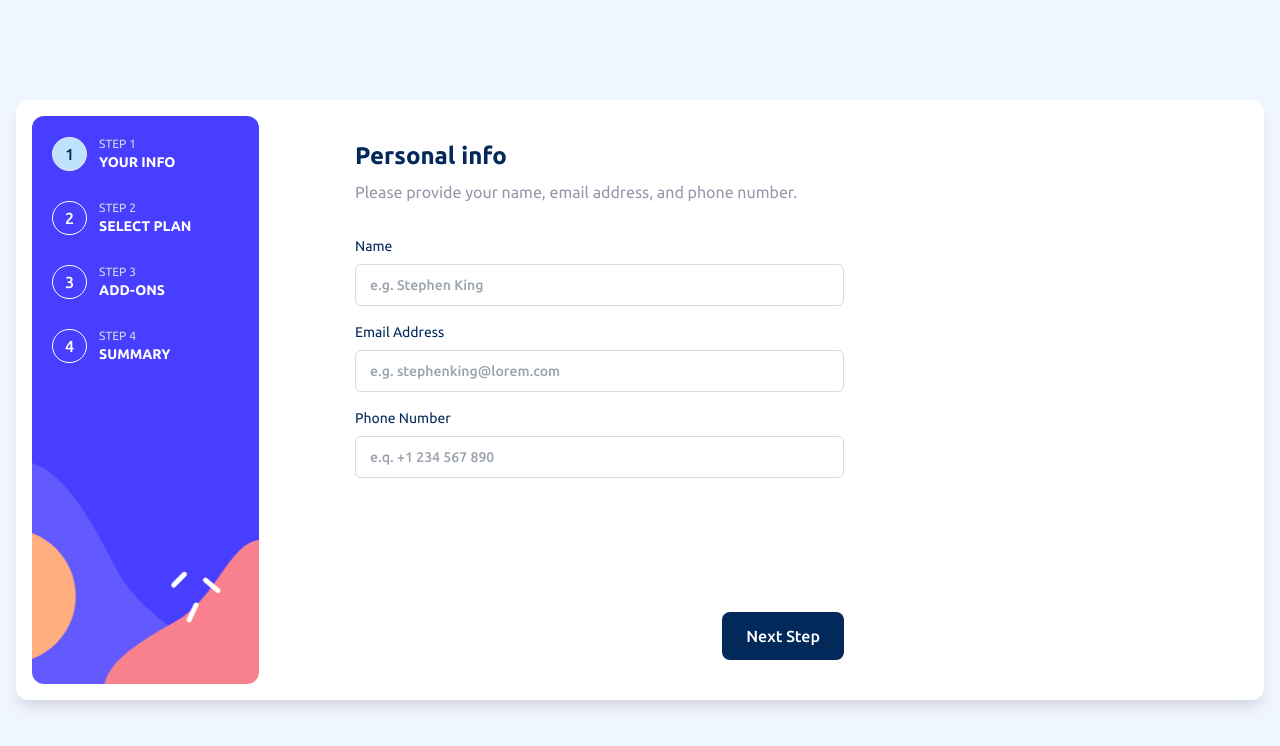
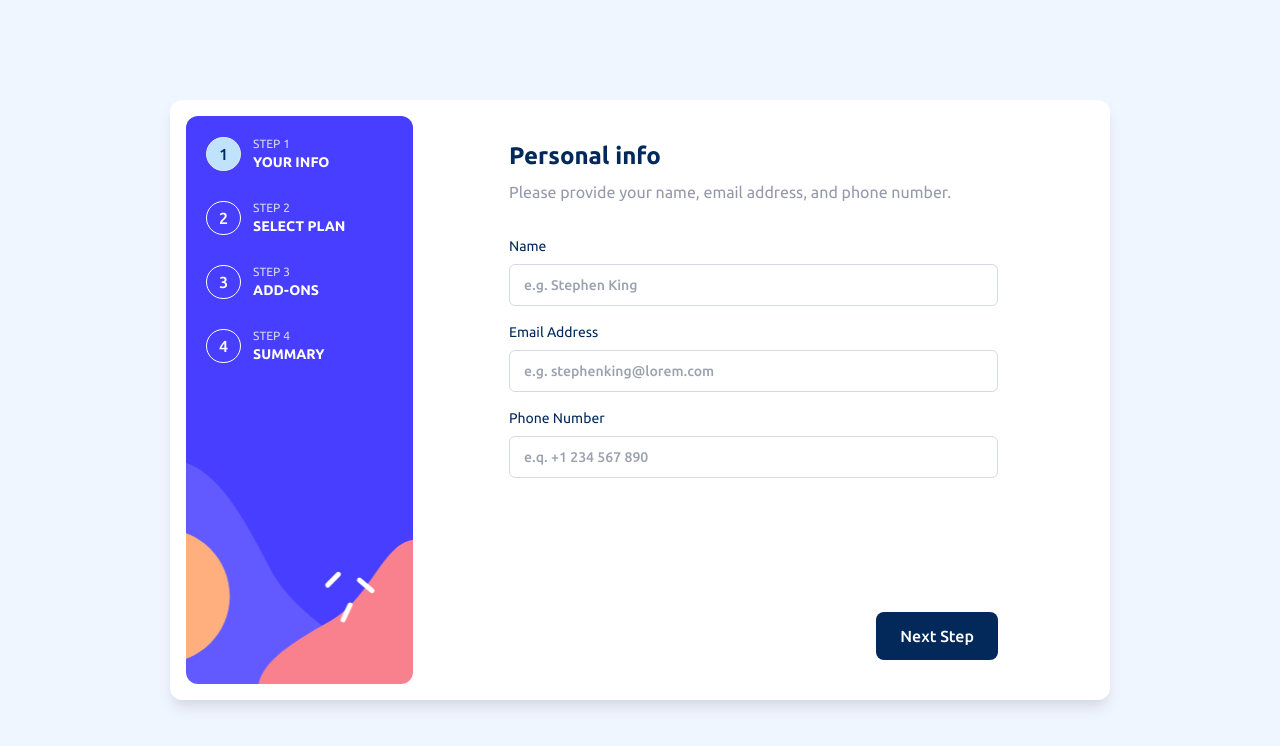
Before and after one commit to revuwem/multi-step-form, a React (Vite) app: page / in a window 1280 px wide. Shown: the top 746 px of the page. Built offline with nearby package versions, Linux system fonts and the light colour scheme.

Commit message:
fix(features/Layout): width and height

```diff
--- a/src/features/Layout/Layout.tsx
+++ b/src/features/Layout/Layout.tsx
@@ -30,14 +30,16 @@ const steps = [
 
 const Layout: React.FC<LayoutProps> = ({ children }) => {
   return (
+    <div className="min-h-[600px] md:h-px w-full min-w-0 max-w-[940px]">
       <Box>
-      <main className="min-h-[600px] w-full max-w-[940px] p-4 grid grid-cols-1 md:grid-cols-4">
+        <main className="h-full p-4 grid grid-cols-1 md:grid-cols-4">
           <Stepper steps={steps} />
           <section className="px-6 md:px-24 py-6 col-span-3 grid grid-rows-layout">
             {children}
           </section>
         </main>
       </Box>
+    </div>
   );
 };
 
```
Lines whose indentation alone changed are shown as unchanged.
